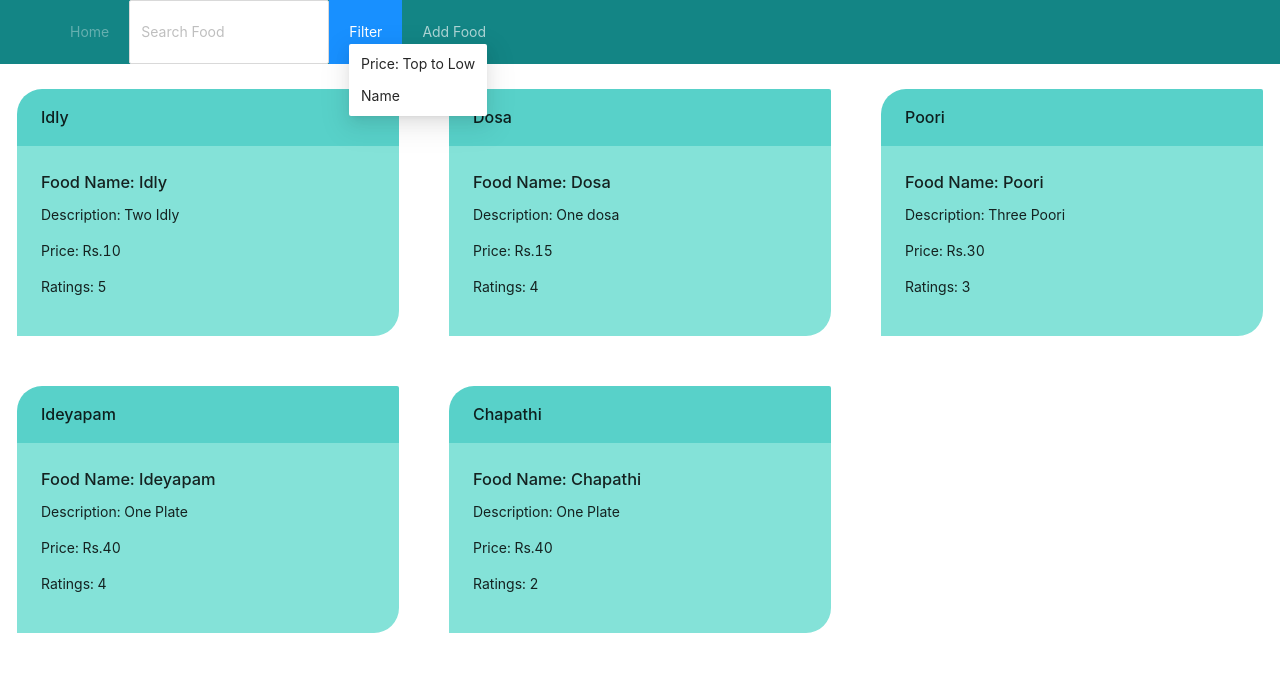
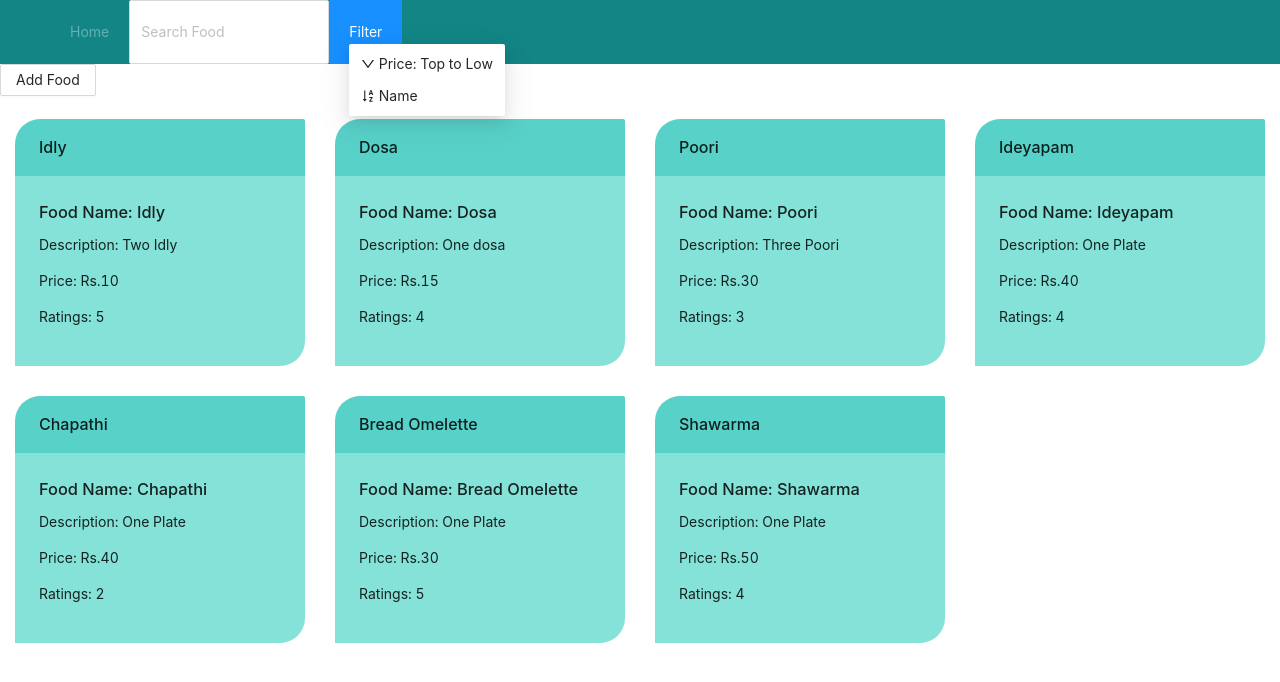
Before and after one commit to Hashim14/Restaurant_App, a React (Create React App) app: page / in a window 1280 px wide. Both pictures are taken after a click on the item "Filter". Shown: the top 682 px of the page. Built offline with nearby package versions, Linux system fonts and the light colour scheme.

Commit message:
-Added some more items to the JSON -Icons package installed -itemCard.tsx created -cards.tsx renamed to itemList.tsx -add Food Functionality added in itemList.tsx

```diff
--- a/package.json
+++ b/package.json
@@ -3,6 +3,7 @@
   "version": "0.1.0",
   "private": true,
   "dependencies": {
+    "@ant-design/icons": "^4.6.2",
     "@testing-library/jest-dom": "^5.14.1",
     "@testing-library/react": "^11.2.7",
     "@testing-library/user-event": "^12.8.3",
@@ -38,9 +39,9 @@
     ]
   },
   "devDependencies": {
-    "@types/react": "^17.0.14",
     "@types/jest": "^26.0.24",
     "@types/node": "^16.4.1",
+    "@types/react": "^17.0.14",
     "@types/react-dom": "^17.0.9"
   }
 }
--- a/src/App.js
+++ b/src/App.js
@@ -1,7 +1,7 @@
 import React, { useState } from "react";
 import "./App.css";
 import NavArea from "./Components/navArea";
-import Cards from "./Components/cards";
+import Cards from "./Components/itemList";
 
 const App = () => {
   const [priceOrder, setPriceOrder] = React.useState(false);
--- a/src/Components/cards.tsx
+++ /dev/null
@@ -1,110 +0,0 @@
-import React, { useState } from "react";
-import { Card, Row, Col } from "antd";
-import Food from "../food.json";
-
-const Cards = ({ priceOrder,
-  search,
-  nameOrder
-}:
-  {
-    priceOrder: boolean;
-    nameOrder: boolean;
-    search: string
-  }) => {
-
-  const [foodList, setFoodList] = useState<
-    { name: string, description: string, price: number, rating: number }[]>(Food);
-
-
-  React.useEffect(() => {
-    const forSearch =  Food.filter((item) => {
-      console.log("name");
-      return item?.name?.toLowerCase().includes(search?.toLowerCase());
-    });
-    console.log(forSearch, "search test");
-    setFoodList(forSearch);
-  }, [search]);
-
-  React.useEffect(() => {
-    console.log("sort test");
-    const result = Food.sort((a, b) => {
-      console.log("sort");
-      return -1 * b.price - a.price;
-    });
-    console.log(result);
-    setFoodList(result);
-  }, [priceOrder]);
-
-
-
-  React.useEffect(() => {
-    console.log('sort name', foodList);
-    const sortNames = foodList.sort((a: any, b: any) => {
-
-     if(a.name > b.name && nameOrder){
-       return 1
-     } else {
-       return -1
-     }
-
-    });
-    console.log(sortNames);
-    setFoodList(sortNames);
-  }, [nameOrder])
-
-
-
-  // const[searchResults, setSearchResults]=React.useState([])
-
-  // React.useEffect(() => {
-  // const result = !search ? Food
-  //  : Food.filter((item) => item.name.toLowerCase().includes(search));
-  //  setSearchResults(result);
-
-  // }, [searchResults]);
-  return (
-    <div className="site-card-wrapper">
-      <Row gutter={16}>
-        {foodList.map((item) => {
-          return (
-            <>
-              <Col span={8} style={{ padding: "25px" }}>
-
-
-                <Card
-                  bordered={false}
-                  title={item.name}
-                  hoverable
-                  headStyle={{
-                    backgroundColor: "#58d1c9",
-                    borderStartStartRadius: "25px"
-
-                  }}
-                  bodyStyle={{
-                    backgroundColor: "#84e2d8",
-                    borderEndEndRadius: "25px",
-                  }}
-                >
-                  <h3>Food Name: {item.name}</h3>
-                  <p>Description: {item.description}</p>
-                  <p>Price: Rs.{item.price}</p>
-                  <p>Ratings: {item.rating}</p>
-                </Card>
-              </Col>
-
-
-
-
-
-            </>
-          )
-        }
-        )}
-      </Row>
-    </div>
-  )
-
-
-}
-
-export default Cards;
--- /dev/null
+++ b/src/Components/itemCard.tsx
@@ -0,0 +1,39 @@
+import { Row, Col, Card } from "antd";
+import { modalType } from "./itemList";
+
+const ItemCard = ({ item }: { item: any }) => {
+  return (
+    <div>
+      {/* <Row gutter={16}> */}
+      {/* {foodList.map((item: any) => {
+         { console.log(item)} */}
+      <Col span={8} style={{ padding: "15px" }}>
+        <Card
+          bordered={false}
+          title={item.name}
+          hoverable
+          style={{
+            width: "290px",
+          }}
+          headStyle={{
+            backgroundColor: "#58d1c9",
+            borderStartStartRadius: "25px",
+          }}
+          bodyStyle={{
+            backgroundColor: "#84e2d8",
+            borderEndEndRadius: "25px",
+          }}
+        >
+          <h3>Food Name: {item.name}</h3>
+          <p>Description: {item.description}</p>
+          <p>Price: Rs.{item.price}</p>
+          <p>Ratings: {item.rating}</p>
+        </Card>
+      </Col>
+      {/* })} */}
+      {/* </Row> */}
+    </div>
+  );
+};
+
+export default ItemCard;
--- /dev/null
+++ b/src/Components/itemList.tsx
@@ -0,0 +1,162 @@
+import React, { useState } from "react";
+import Food from "../food.json";
+import ItemCard from "./itemCard";
+import { Button, Checkbox, Form, Input, InputNumber, Row } from "antd";
+import Modal from "antd/lib/modal/Modal";
+
+export type modalType = {
+  name: string;
+  description: string;
+  price: number;
+  rating: number;
+};
+
+const Cards = ({
+  priceOrder,
+  search,
+  nameOrder,
+}: {
+  priceOrder: boolean;
+  nameOrder: boolean;
+  search: string;
+}) => {
+  const [foodList, setFoodList] =
+    useState<
+      { name: string; description: string; price: number; rating: number }[]
+    >(Food);
+
+  const [visible, setVisible] = React.useState(false);
+  const clonedList = [...Food];
+  const showModal = () => {
+    setVisible(true);
+  };
+  const closeModal = () => {
+    setVisible(false);
+  };
+
+  const onOkay = () => {
+    setVisible(false);
+  };
+
+  const onFinish = (values: any) => {
+    //console.log("Success:", values);
+    clonedList.push(values);
+    console.log(clonedList, "updatted list");
+    setFoodList(clonedList);
+  };
+
+  const onFinishFailed = (errorInfo: any) => {
+    console.log("Failed:", errorInfo);
+  };
+
+  React.useEffect(() => {
+    const forSearch = Food.filter((item) => {
+      console.log("name");
+      return item?.name?.toLowerCase().includes(search?.toLowerCase());
+    });
+    console.log(forSearch, "search test");
+    setFoodList(forSearch);
+  }, [search]);
+
+  React.useEffect(() => {
+    // console.log("sort test");
+    const result = foodList.sort((a: any, b: any) => {
+      console.log("sort");
+      if (a.price > b.price && priceOrder) {
+        return 1;
+      } else {
+        return -1;
+      }
+    });
+    console.log(result);
+    setFoodList(result);
+  }, [priceOrder]);
+
+  React.useEffect(() => {
+    console.log("sort name", foodList);
+    const sortNames = foodList.sort((a: any, b: any) => {
+      if (a.name > b.name && nameOrder) {
+        return 1;
+      } else {
+        return -1;
+      }
+    });
+    console.log(sortNames);
+    setFoodList(sortNames);
+  }, [nameOrder]);
+
+  return (
+    <div className="site-card-wrapper">
+      <Button onClick={showModal}>Add Food</Button>
+      <Modal
+        title="Create Restaurant"
+        visible={visible}
+        onCancel={closeModal}
+        onOk={onOkay}
+      >
+        <Form
+          name="basic"
+          labelCol={{ span: 8 }}
+          wrapperCol={{ span: 16 }}
+          initialValues={{ remember: true }}
+          onFinish={onFinish}
+          onFinishFailed={onFinishFailed}
+        >
+          <Form.Item
+            label="Food Name"
+            name="name"
+            rules={[{ required: true, message: "Please input the Food Name!" }]}
+          >
+            <Input />
+          </Form.Item>
+          <Form.Item
+            label="Description"
+            name="description"
+            rules={[
+              { required: true, message: "Please input the Food Description!" },
+            ]}
+          >
+            <Input />
+          </Form.Item>
+          <Form.Item
+            label="Price"
+            name="price"
+            rules={[
+              { required: true, message: "Please enter the Price in numbers!" },
+            ]}
+          >
+            <InputNumber />
+          </Form.Item>
+          <Form.Item
+            label="Rating"
+            name="rating"
+            rules={[{ required: true, message: "Please give a  Rating!" }]}
+          >
+            <InputNumber min={1} max={5} defaultValue={3} />
+          </Form.Item>
+
+          <Form.Item wrapperCol={{ offset: 8, span: 16 }}>
+            <Button type="primary" htmlType="submit">
+              Submit
+            </Button>
+          </Form.Item>
+        </Form>
+      </Modal>
+
+      <div
+        className="site-card-wrapper"
+        style={{
+          padding: "8px",
+        }}
+      >
+        <Row gutter={16}>
+          {foodList.map((item: any) => {
+            return <ItemCard item={item} />;
+          })}
+        </Row>
+      </div>
+    </div>
+  );
+};
+
+export default Cards;
--- a/src/Components/navArea.tsx
+++ b/src/Components/navArea.tsx
@@ -1,33 +1,26 @@
 import React from "react";
 import { Dropdown, Input, Layout, Menu } from "antd";
 import { Header } from "antd/lib/layout/layout";
-import Modal from "antd/lib/modal/Modal";
+import {
+  UpOutlined,
+  SortAscendingOutlined,
+  SortDescendingOutlined,
+  DownOutlined,
+} from "@ant-design/icons";
+
 // import DropdownButton from "antd/lib/dropdown/dropdown-button";
 
 const NavArea = ({
   priceToggle,
   handleChange,
-  nameToggle
+  nameToggle,
 }: {
   priceToggle: any;
-  nameToggle:any;
+  nameToggle: any;
   handleChange: () => void;
 }) => {
   const [toggle, setToggle] = React.useState(true);
-   const [sortNameToggle, setSortNameToggle] = React.useState(true);
-
-  const [visible, setVisible] = React.useState(false);
-
-  const showModal = () => {
-    setVisible(true);
-  };
-  const closeModal = () => {
-    setVisible(false);
-  };
-
-  const onOkay = () => {
-    setVisible(false);
-  };
+  const [sortNameToggle, setSortNameToggle] = React.useState(true);
 
   const sortPrice = () => {
     setToggle(!toggle);
@@ -41,9 +34,15 @@ const NavArea = ({
   const menu = (
     <Menu>
       <Menu.Item key="1" onClick={sortPrice}>
-        Price: Top to Low
+        {toggle === false ? <UpOutlined /> : <DownOutlined />} Price:{" "}
+        <span>{toggle === false ? "Low to Top" : "Top to Low"}</span>
       </Menu.Item>
-      <Menu.Item key="2" onClick={sortName} >
+      <Menu.Item key="2" onClick={sortName}>
+        {sortNameToggle === true ? (
+          <SortAscendingOutlined />
+        ) : (
+          <SortDescendingOutlined />
+        )}{" "}
         Name
       </Menu.Item>
     </Menu>
@@ -52,17 +51,20 @@ const NavArea = ({
   return (
     <>
       <Layout>
-        <Header className="header" style={{background: "#138585"}}>
-          <Menu theme="dark" style={{background: "#138585"}} mode="horizontal" defaultSelectedKeys={["1"]}>
-            <Menu.Item key="1" disabled>Home</Menu.Item>
+        <Header className="header" style={{ background: "#138585" }}>
+          <Menu
+            theme="dark"
+            style={{ background: "#138585" }}
+            mode="horizontal"
+            defaultSelectedKeys={["1"]}
+          >
+            <Menu.Item key="1" disabled>
+              Home
+            </Menu.Item>
             <Menu.Item>
               <Dropdown overlay={menu} trigger={["click"]}>
                 <span className="ant-dropdown-link ">Filter</span>
               </Dropdown>
-            </Menu.Item>
-
-            <Menu.Item key="3" onClick={showModal}>
-              Add Food
             </Menu.Item>
 
             <Input
@@ -70,14 +72,6 @@ const NavArea = ({
               placeholder="Search Food"
               onChange={handleChange}
             />
-            <Modal
-              title="Create Restaurant"
-              visible={visible}
-              onCancel={closeModal}
-              onOk={onOkay}
-            >
-              hi
-            </Modal>
           </Menu>
         </Header>
       </Layout>
--- a/src/food.json
+++ b/src/food.json
@@ -28,5 +28,17 @@
         "description": "One Plate ",
         "price": 40,
         "rating": 2
+    },
+    {
+        "name": "Bread Omelette",
+        "description": "One Plate ",
+        "price": 30,
+        "rating": 5
+    },
+    {
+        "name": "Shawarma",
+        "description": "One Plate ",
+        "price": 50,
+        "rating": 4
     }
 ]
```
Also changed, not shown: 1 other file (tests, documents, lock files or other folders).
